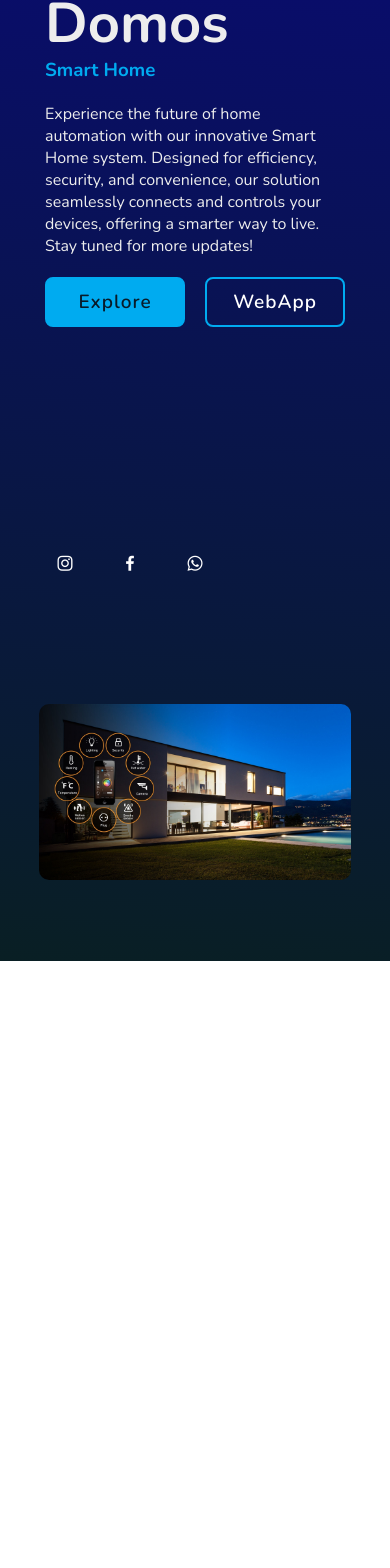
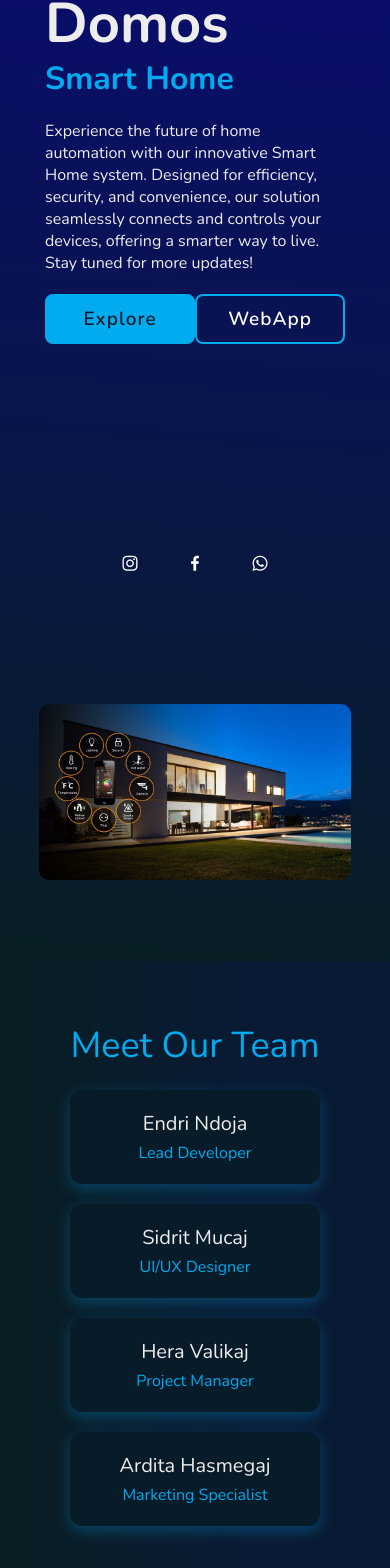
Before and after one commit to domos-office/DomosWeb, a React (Create React App) app: page / in a window 390 px wide. Shown: the part 221-1789 px from the top of the page. Before the commit the page ends 1182 px from the top, so only its background shows below. Built offline with nearby package versions, Linux system fonts and the light colour scheme.

Commit message:
Hera did a team section

```diff
--- a/package.json
+++ b/package.json
@@ -39,5 +39,8 @@
       "last 1 firefox version",
       "last 1 safari version"
     ]
+  },
+  "devDependencies": {
+    "prettier": "^3.5.3"
   }
 }
--- a/src/App.css
+++ b/src/App.css
@@ -1,25 +1,19 @@
-@import url('https://fonts.googleapis.com/css2?family=Nunito:ital,wght@0,200..1000;1,200..1000&display=swap');
-
-
-/********** Home*************/
-*{
+* {
   margin: 0;
   padding: 0;
   box-sizing: border-box;
   font-family: "Nunito", sans-serif;
   font-optical-sizing: auto;
   font-weight: 200;
-
-
 }
 
 body {
-  background: rgb(9,31,36);
-  background: linear-gradient(90deg, rgba(9,31,36,1) 0%, rgba(9,9,121,1) 64%);
-  color:#ededed ;
+  background: rgb(9, 31, 36);
+  background: linear-gradient(90deg, rgba(9, 31, 36, 1) 0%, rgba(9, 9, 121, 1) 64%);
+  color: #ededed;
 }
 
-nav{
+nav {
   z-index: 100;
 }
 
@@ -33,8 +27,6 @@ nav{
   justify-content: space-between;
   align-items: center;
   z-index: 100;
-
-
 }
 
 .logo {
@@ -42,9 +34,7 @@ nav{
   color: #ededed;
   text-decoration: none;
   font-weight: 600;
-
 }
-
 
 .navbar a {
   font-size: 18px;
@@ -53,7 +43,6 @@ nav{
   font-weight: 500;
   margin-left: 35px;
   transition: .3s;
-
 }
 
 .navbar a:hover,
@@ -61,52 +50,50 @@ nav{
   color: #00abf0;
 }
 
-.home{
+.home {
   height: 100vh;
   display: flex;
   align-items: center;
   width: 100%;
 }
 
-.home-content{
+.home-content {
   max-width: 600px;
 }
 
-.home-content h1{
+.home-content h1 {
   font-size: 56px;
   font-weight: 700;
   line-height: 1.2;
 }
 
-.home-content h3{
-  font-size: 32spx;
+.home-content h3 {
+  font-size: 32px;
   font-weight: 700;
   color: #00abf0;
-
 }
 
-.home-content p{
+.home-content p {
   font-size: 16px;
   margin-top: 20px;
   margin-bottom: 20px;
 }
 
-.home-content .btn-box{
+.home-content .btn-box {
   display: flex;
   justify-content: space-between;
   width: 345px;
   height: 50px;
-
 }
 
-.btn-box a{
+.btn-box a {
   position: relative;
   display: inline-flex;
   justify-content: center;
   align-items: center;
   width: 150px;
   height: 100%;
-  background:#00abf0;
+  background: #00abf0;
   border: 2px solid #00abf0;
   border-radius: 8px;
   font-size: 19px;
@@ -115,67 +102,46 @@ nav{
   font-weight: 600;
   letter-spacing: 1px;
   transition: .5s;
-
-
 }
 
-.btn-box a:hover{
-
+.btn-box a:hover {
   color: white;
-
 }
 
-
-
-.btn-box a:nth-child(2){
+.btn-box a:nth-child(2) {
   background: transparent;
   color: white;
-
-
 }
 
-
-
-
 .btn-box a:nth-child(2)::before {
-
   background: #00abf0;
 }
 
-.btn-box a::before{
+.btn-box a::before {
   content: '';
   position: absolute;
   top: 0;
   left: 0;
   width: 0;
   height: 100%;
-  background: #081b29 ;
-
+  background: #081b29;
   z-index: -1;
   transition: 0.5s;
-
 }
 
-
 .btn-box a:hover::before {
-
   width: 100%;
-
-
 }
 
-
-.home-sci{
+.home-sci {
   position: absolute;
   bottom: 40px;
   width: 170px;
   display: flex;
   justify-content: space-between;
-
-
 }
 
-.home-sci a{
+.home-sci a {
   position: relative;
   display: inline-flex;
   justify-content: center;
@@ -183,31 +149,23 @@ nav{
   width: 40px;
   height: 40px;
   background: transparent;
-
   border-radius: 50%;
   font-size: 20px;
   color: white;
   text-decoration: none;
   z-index: 1;
   overflow: hidden;
-
-
 }
 
-
-
-.home-sci a:hover{
+.home-sci a:hover {
   border: 2px solid #00abf0;
 }
 
-.home-sci a:hover:before{
-
+.home-sci a:hover:before {
   width: 100%;
-
-
 }
 
-.contant{
+.contant {
   width: 50%;
   height: 100vh;
   display: flex;
@@ -215,7 +173,7 @@ nav{
   align-items: center;
 }
 
-.image{
+.image {
   width: 50%;
   height: 100vh;
   display: flex;
@@ -223,81 +181,114 @@ nav{
   align-items: center;
 }
 
-.home-content{
+.home-content {
   width: 500px;
 }
 
-.image img{
+.image img {
   width: 80%;
   border-radius: 10px;
 }
 
-@media (max-width: 768px){
-  .contant{
+.team-section {
+  text-align: center;
+  padding: 60px 10%;
+  background: rgba(9, 31, 36, 0.8);
+  opacity: 0;
+  transform: translateY(50px);
+  transition: opacity 0.8s ease-out, transform 0.8s ease-out;
+}
+
+.team-section.show {
+  opacity: 1;
+  transform: translateY(0);
+}
+
+.team-section h2 {
+  font-size: 36px;
+  color: #00abf0;
+  margin-bottom: 20px;
+}
+
+.team-container {
+  display: flex;
+  justify-content: center;
+  gap: 20px;
+  flex-wrap: wrap;
+}
+
+.team-card {
+  background: #081b29;
+  border-radius: 12px;
+  padding: 20px;
+  text-align: center;
+  width: 250px;
+  box-shadow: 0px 5px 15px rgba(0, 171, 240, 0.3);
+  transition: transform 0.3s ease;
+}
+
+.team-card:hover {
+  transform: translateY(-10px);
+}
+
+.team-card img {
+  width: 100px;
+  height: 100px;
+  border-radius: 50%;
+  margin-bottom: 10px;
+  border: 3px solid #00abf0;
+}
+
+.team-card h3 {
+  color: #ededed;
+  font-size: 20px;
+  margin-bottom: 5px;
+}
+
+.team-card p {
+  color: #00abf0;
+  font-size: 16px;
+}
+
+@media (max-width: 768px) {
+  .contant {
     width: 100%;
     height: 100vh;
   }
 
-  .image{
+  .image {
     width: 100%;
     height: 40vh;
-
   }
 
-  .home{
+  .home {
     height: 140vh;
     display: block;
-    background: linear-gradient(4deg, rgba(9,31,36,1) 0%, rgba(9,9,121,1) 100%);
+    background: linear-gradient(4deg, rgba(9, 31, 36, 1) 0%, rgba(9, 9, 121, 1) 100%);
   }
 
-  .homeheader{
+  .homeheader {
     width: 100%;
     background-color: #081b29;
   }
 
-  .logo{
+  .logo {
     display: none;
     width: 0;
   }
 
-  nav{
+  nav {
     width: 100%;
   }
-  .home-content{
+
+  .home-content {
     width: 300px;
     height: 50vh;
-
   }
 
-  .home-content .btn-box{
+  .home-content .btn-box {
     display: flex;
     justify-content: space-between;
     width: 300px;
-    height: 50px;
 
-  }
-
-  .btn-box a{
-    position: relative;
-    display: inline-flex;
-    justify-content: center;
-    align-items: center;
-    width: 140px;
-    height: 100%;
-    background:#00abf0;
-    border: 2px solid #00abf0;
-    border-radius: 8px;
-    font-size: 19px;
-    color: #081b29;
-    text-decoration: none;
-    font-weight: 600;
-    letter-spacing: 1px;
-    transition: .5s;
-
-
-  }
-
-
-}
-
-/**********About************/
+  }}
--- a/src/pages/Home.js
+++ b/src/pages/Home.js
@@ -1,41 +1,81 @@
-import React from 'react';
+import React, { useEffect, useState } from "react";
+import "../App.css";
 
+const teamMembers = [
+  { name: "Endri Ndoja", role: "Lead Developer" },
+  { name: "Sidrit Mucaj", role: "UI/UX Designer" },
+  { name: "Hera Valikaj", role: "Project Manager" },
+  { name: "Ardita Hasmegaj", role: "Marketing Specialist" },
+];
 
 const Home = () => {
-  return(<>
+  const [isVisible, setIsVisible] = useState(false);
 
+  useEffect(() => {
+    const handleScroll = () => {
+      const section = document.getElementById("team-section");
+      if (section) {
+        const top = section.getBoundingClientRect().top;
+        const windowHeight = window.innerHeight;
+        if (top < windowHeight - 100) {
+          setIsVisible(true);
+        }
+      }
+    };
 
-<section className='home'>
-  <div className='contant'>
-    <div className='contant-parts'>
-<div className='home-content'>
+    window.addEventListener("scroll", handleScroll);
+    return () => window.removeEventListener("scroll", handleScroll);
+  }, []);
+
+  return (
+    <>
+      <section className="home">
+        <div className="contant">
+          <div className="home-content">
             <h1>Domos</h1>
             <h3>Smart Home</h3>
-    <p>Experience the future of home automation with our innovative Smart Home system.
+            <p>
+              Experience the future of home automation with our innovative Smart Home system.
               Designed for efficiency, security, and convenience, our solution seamlessly
-       connects and controls your devices, offering a smarter way to live. Stay tuned for more updates!</p>
-  <div className='btn-box'>
-    <a href=''>Explore</a>
-    <a href='/webapp' target='_blank'>WebApp</a>
-
+              connects and controls your devices, offering a smarter way to live. Stay tuned for more updates!
+            </p>
+            <div className="btn-box">
+              <a href="">Explore</a>
+              <a href="/webapp" target="_blank">WebApp</a>
             </div>
           </div>
 
-
-<div className='home-sci'>
-  <a href='https://www.instagram.com/domos.al/?utm_source=ig_web_button_share_sheet' target='_blank'><i class='bx bxl-instagram'></i></a>
-  <a href='https://www.facebook.com/share/15zKg7Ugxb/'><i class='bx bxl-facebook' target='_blank'></i></a>
-  <a href='tel:+355692046728'><i class='bx bxl-whatsapp' ></i></a>
+          <div className="home-sci">
+            <a href="https://www.instagram.com/domos.al" target="_blank">
+              <i className="bx bxl-instagram"></i>
+            </a>
+            <a href="https://www.facebook.com/share/15zKg7Ugxb/" target="_blank">
+              <i className="bx bxl-facebook"></i>
+            </a>
+            <a href="tel:+355692046728">
+              <i className="bx bxl-whatsapp"></i>
+            </a>
           </div>
         </div>
-</div>
-<div className='image'>
-    <img src='/smart.jpg'/>
+
+        <div className="image">
+          <img src="/smart.jpg" alt="Smart Home" />
         </div>
       </section>
 
-
-  </>);
+      <section id="team-section" className={`team-section ${isVisible ? "show" : ""}`}>
+        <h2>Meet Our Team</h2>
+        <div className="team-container">
+          {teamMembers.map((member, index) => (
+            <div key={index} className="team-card">
+              <h3>{member.name}</h3>
+              <p>{member.role}</p>
+            </div>
+          ))}
+        </div>
+      </section>
+    </>
+  );
 };
 
 export default Home;
```
Also changed, not shown: 2 other files (tests, documents, lock files or other folders). Lines whose indentation alone changed are shown as unchanged.
